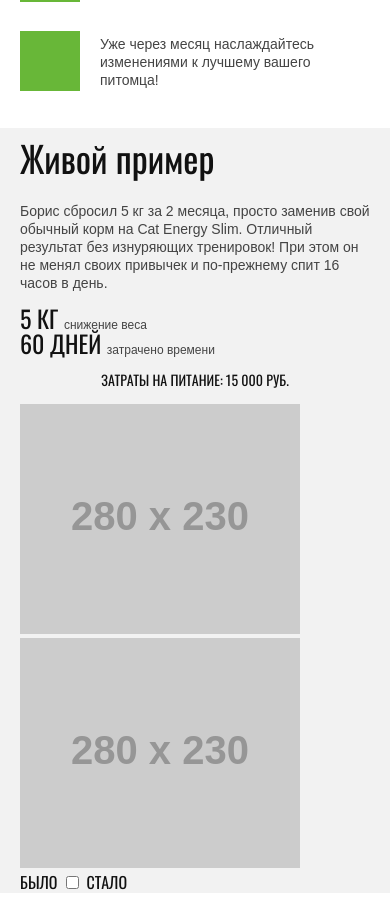
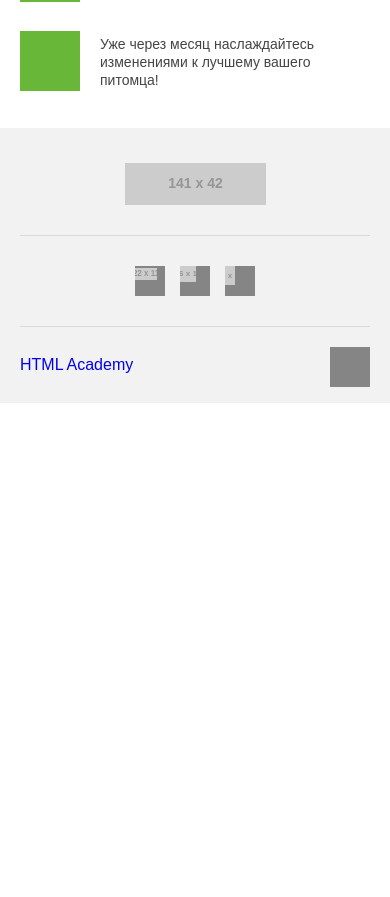
Before and after one commit to SovaSovitsa/236651-cat-energy-18, a website: page source/index.html in a window 390 px wide. Shown: the part 1380-2277 px from the top of the page. After the commit the page ends 1783 px from the top, so only its background shows below. Drawn offline with nearby package versions, Linux system fonts and the light colour scheme; files that its build step writes are made by us from their sources; placeholder pictures from the web are drawn by us.

Commit message:
Делает адаптивным футер

```diff
--- a/source/index.html
+++ b/source/index.html
@@ -80,6 +80,8 @@
             </ul>
         </div>
         <!-- Блок о результатах -->
+        <!-- Следующее задание -->
+        <!--
         <div class="result">
             <h2 class="result__hidden-title">История котовьего успеха</h2>
             <p class="result__title">Живой пример</p>
@@ -112,9 +114,12 @@
                 </div>
             </div>
         </div>
+      -->
       </main>
     <!-- Футер -->
     <footer class="page-footer">
+      <!-- Следующее задание -->
+      <!--
         <div class="address">
             <h3 class="address__title">Приглашаем к сотрудничеству дилеров!</h3>
             <address class="address__text">
@@ -124,8 +129,10 @@
         <div class="map">
             <img class="map__image" src="https://via.placeholder.com/320x360" alt="ул. Большая Конюшенная, д. 19/18 на карте" width="320" height="360">
         </div>
+      -->
+      <div class="page-footer__info">
         <a class="logo-caption" aria-label="Ссылка на главную">
-            <img src="https://via.placeholder.com/101x18" alt="Логотип магазина Cat Energy" width="101" height="18">
+            <img src="https://via.placeholder.com/141x42" alt="Логотип магазина Cat Energy" width="141" height="42">
         </a>
         <!-- Иконки соцсетей -->
         <ul class="socials">
@@ -145,9 +152,8 @@
                 </a>
             </li>
         </ul>
-        <div class="copyright">
-            <a class="copyright__link" href="https://htmlacademy.ru/intensive/adaptive">HTML Academy</a>
-        </div>
+        <a class="copyright" href="https://htmlacademy.ru/intensive/adaptive">HTML Academy</a>
+      </div>
     </footer>
 
 </body>
--- a/source/sass/copyright.scss
+++ b/source/sass/copyright.scss
@@ -1,10 +1,36 @@
 .copyright {
-  @include side-indents;
-}
-
-.copyright__link {
-  @include text;
+  position: relative;
+  padding-top: 30px;
+  padding-bottom: 30px;
   font-size: 16px;
   line-height: 16px;
   text-decoration: none;
 }
+
+.copyright:visited {
+  color: inherit;
+}
+
+.copyright:after {
+  content: "";
+  position: absolute;
+  right: 0;
+  top: 20px;
+  display: block;
+  width: 40px;
+  height: 40px;
+  background: #858585;
+}
+
+/*Планшет и десктоп*/
+@media (min-width: $tablet-width) {
+  .copyright {
+    padding-bottom: 0;
+    padding-top: 0;
+    padding-right: 50px;
+  }
+
+  .copyright:after {
+    top: -10px;
+  }
+}
--- a/source/sass/features.scss
+++ b/source/sass/features.scss
@@ -87,7 +87,6 @@
   }
 }
 
-
 /*Десктоп*/
 @media (min-width: $desktop-width) {
   .features__list {
--- a/source/sass/logo-caption.scss
+++ b/source/sass/logo-caption.scss
@@ -1,4 +1,15 @@
-/*Тревис ругается на пустые файлы*/
 .logo-caption {
-  display: block;
+  display: flex;
+  justify-content: center;
+  padding-bottom: 30px;
+  border-bottom: 1px solid #d9d9d9;
 }
+
+
+/*Планшет и десктоп*/
+@media (min-width: $tablet-width) {
+  .logo-caption {
+    padding-bottom: 0;
+    border-bottom: none;
+  }
+}
--- a/source/sass/page-footer.scss
+++ b/source/sass/page-footer.scss
@@ -1,3 +1,24 @@
 .page-footer {
+  display: flex;
+  flex-direction: column;
   background-color: $bg-color;
 }
+
+.page-footer__info {
+  @include side-indents;
+  display: flex;
+  flex-direction: column;
+  align-items: stretch;
+  padding-top: 35px;
+}
+
+/*Планшет и десктоп*/
+@media (min-width: $tablet-width) {
+  .page-footer__info {
+    flex-direction: row;
+    justify-content: space-between;
+    align-items: center;
+    padding-top: 60px;
+    padding-bottom: 60px;
+  }
+}
--- a/source/sass/socials.scss
+++ b/source/sass/socials.scss
@@ -1,3 +1,29 @@
 .socials {
   @include list;
+  display: flex;
+  justify-content: center;
+  align-items: center;
+  padding-top: 30px;
+  padding-bottom: 30px;
+  border-bottom: 1px solid #d9d9d9;
 }
+
+.socials__item {
+  background: #858585;
+  width: 30px;
+  height: 30px;
+  margin-right: 15px;
+}
+
+.socials__item:last-child {
+  margin-right: 0;
+}
+
+/*Планшет и десктоп*/
+@media (min-width: $tablet-width) {
+  .socials {
+    padding-bottom: 0;
+    padding-top: 0;
+    border-bottom: none;
+  }
+}
```
